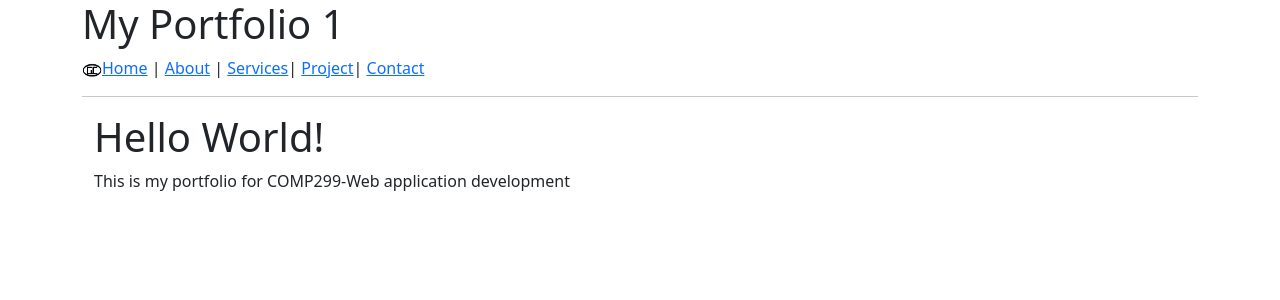
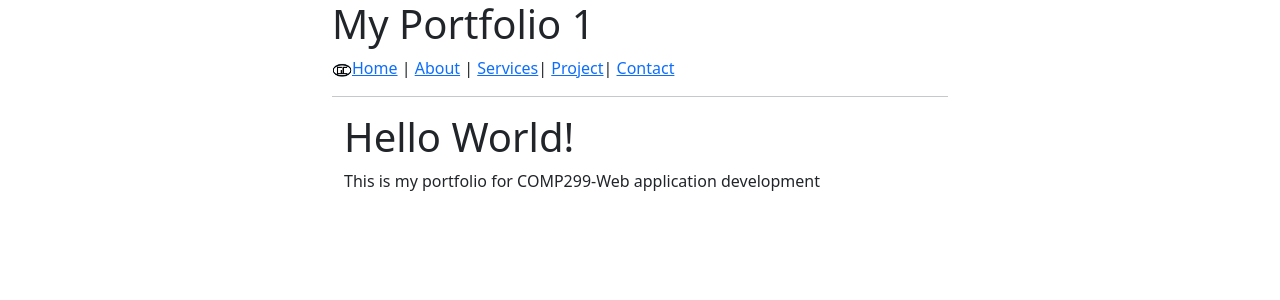
Before and after one commit to georgeCentennial/webAppPortfolio, a React (Vite) app in the folder client/: page / in a window 1280 px wide. Shown: the top 300 px of the page. Built offline with nearby package versions, Linux system fonts and the light colour scheme.

Commit message:
Revert "Modified css and comments"
This reverts commit 886a83680b0637f5533b9f3ca827e08413f61ca4.

```diff
--- a/client/src/index.css
+++ b/client/src/index.css
@@ -17,8 +17,8 @@
   text-rendering: optimizeLegibility;
   -webkit-font-smoothing: antialiased;
   -moz-osx-font-smoothing: grayscale;
-  /* margin: auto;
-  width: 50%; */
+  margin: auto;
+  width: 50%;
 }
 
 a {
```
